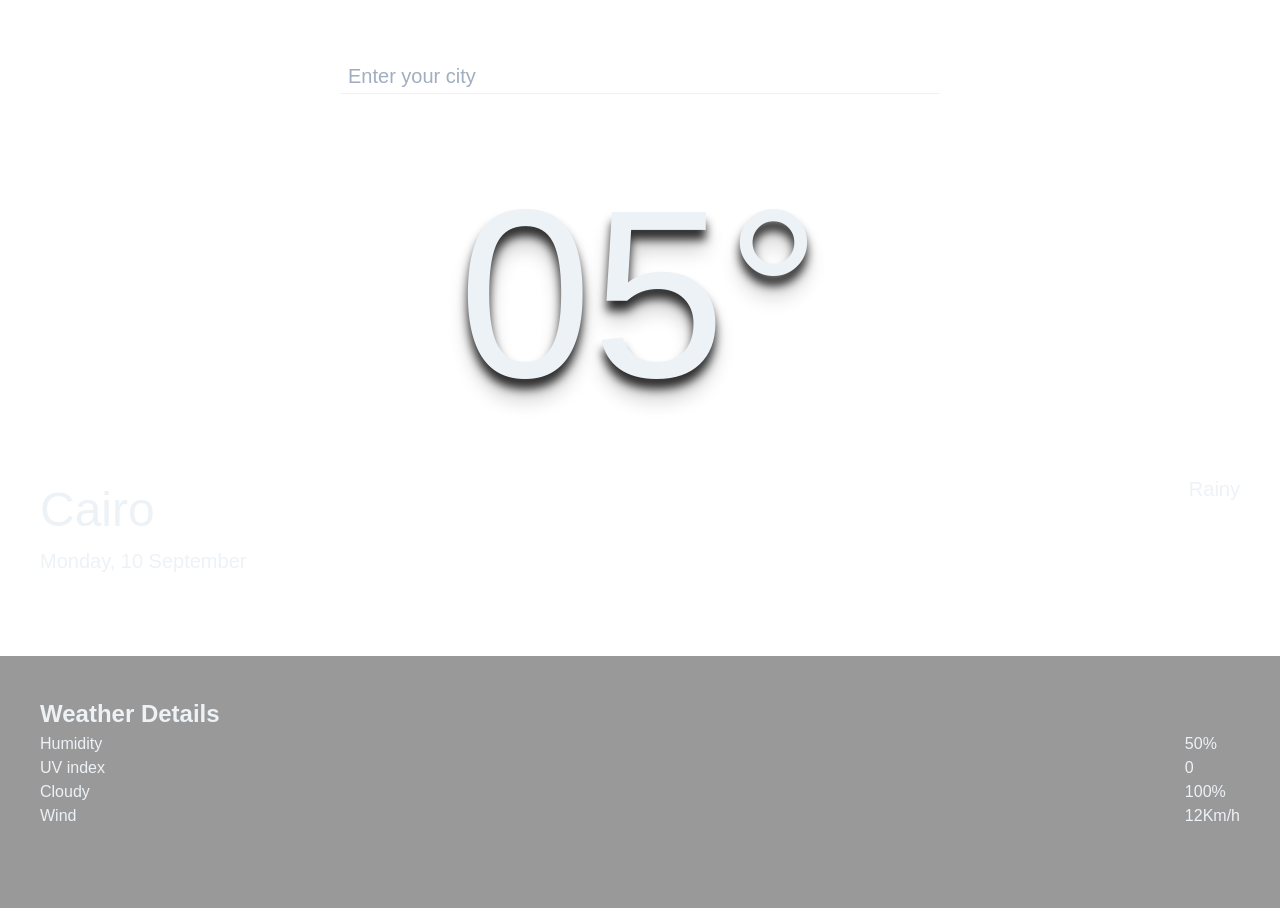
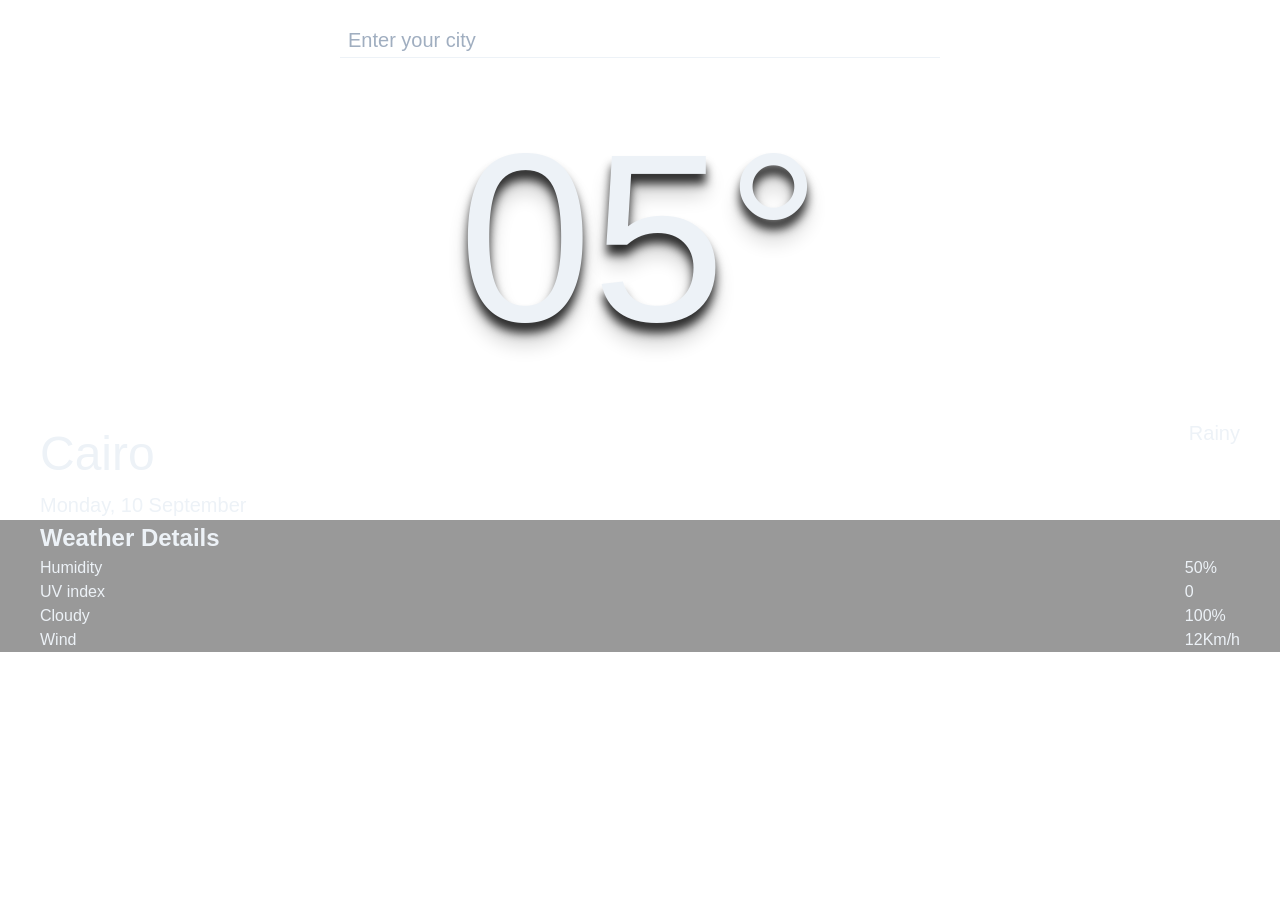
Before and after one commit to mosaaleb/Atlas, a website built with webpack: page src/index.html in a window 1280 px wide. After the commit the page ends 800 px from the top, so only its background shows below. Built offline with nearby package versions, Linux system fonts and the light colour scheme; some icons are missing; files whose address does not match are found by name.

Commit message:
Change styles

```diff
--- a/src/css/main.css
+++ b/src/css/main.css
@@ -38,7 +38,7 @@
 
 
 /* checkbox */
-.onoffswitch {
+/* .onoffswitch {
   position: relative; width: 90px;
   -webkit-user-select:none; -moz-user-select:none; -ms-user-select: none;
 }
@@ -82,4 +82,4 @@
 }
 .onoffswitch-checkbox:checked + .onoffswitch-label .onoffswitch-switch {
   right: 0px;
-}
+} */
--- a/src/index.html
+++ b/src/index.html
@@ -1,5 +1,5 @@
 <!DOCTYPE html>
-<html lang="en">
+<html lang="en" class="pt-0">
 
 <head>
   <meta charset="UTF-8">
@@ -8,9 +8,10 @@
   <title>Atlas</title>
 </head>
 
-<body class="font-base">
-  <main class="h-screen rainy-bg bg-cover bg-left font-base text-gray-200">
-    <section class="top-section p-10">
+<body>
+  <main class="h-screen overflow-auto rainy-bg bg-cover text-gray-200 font-base py-6">
+
+    <section class="top-section px-10">
       <div class="onoffswitch hidden">
         <input type="checkbox" name="onoffswitch" class="onoffswitch-checkbox" id="myonoffswitch" checked>
         <label class="onoffswitch-label" for="myonoffswitch">
@@ -18,14 +19,14 @@
           <span class="onoffswitch-switch"></span>
         </label>
       </div>
-      <div class="border-b border-b-2 border-gray-200 w-1/2 mx-auto flex my-5">
+      <div class="border-b border-gray-200 w-1/2 mx-auto flex">
         <input class=" bg-transparent border-none w-full mr-3 py-1 px-2 leading-tight focus:outline-none text-xl"
           type="text" placeholder="Enter your city">
         <i class="fa fa-search text-2xl font-light"></i>
       </div>
       <section>
-        <p class="text-9xl text-shadow-xl text-center">05&#176;</p>
-        <div class="flex justify-between mb-10">
+        <p class="text-shadow-xl text-center" style="font-size: 30vh;">05&#176;</p>
+        <div class="flex justify-between">
           <div>
             <p class="text-5xl">Cairo</p>
             <p class="text-xl">Monday, 10 September</p>
@@ -37,9 +38,10 @@
         </div>
       </section>
     </section>
-    <section class="bottom-section p-10 overlay">
+
+    <section class="bottom-section overlay px-10">
       <h3 class="text-2xl font-bold">Weather Details</h3>
-      <div class="flex justify-between mb-10">
+      <div class="flex justify-between">
         <div>
           <p class="">Humidity</p>
           <p class="">UV index</p>
```
